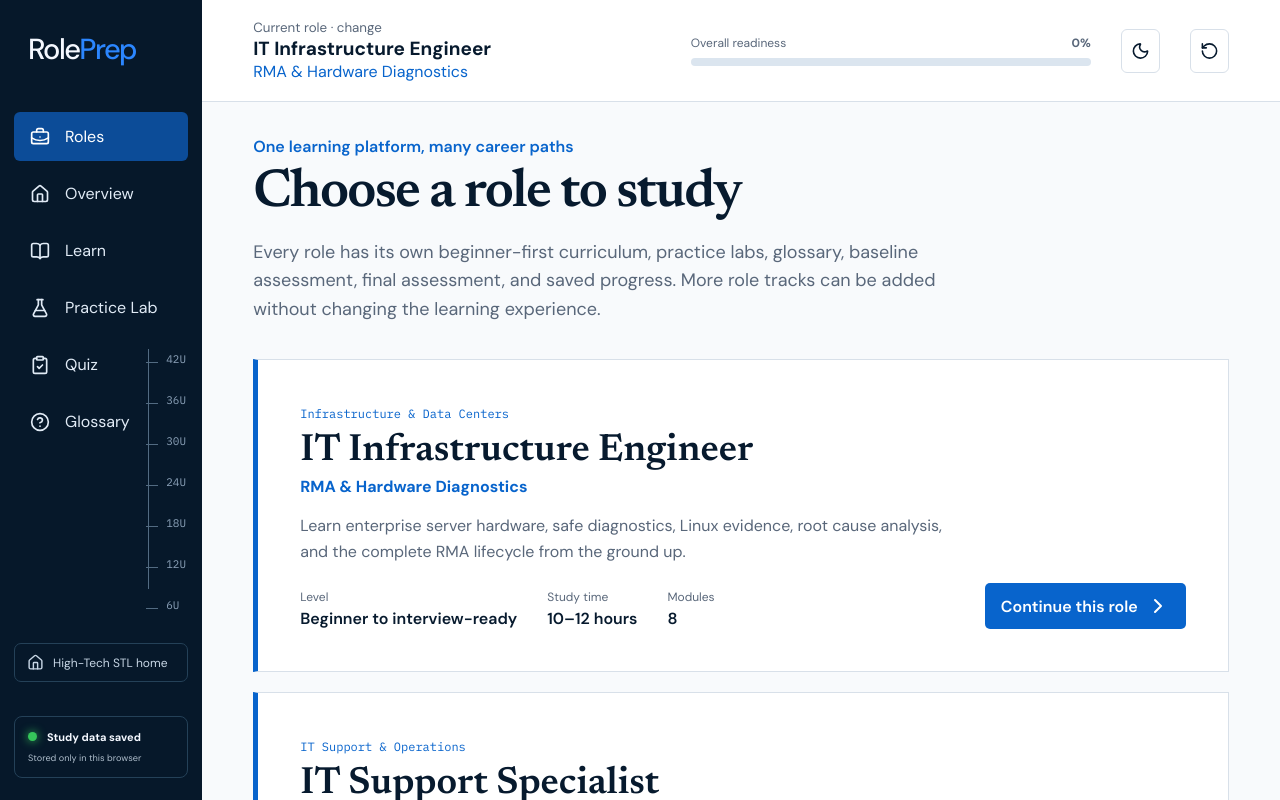
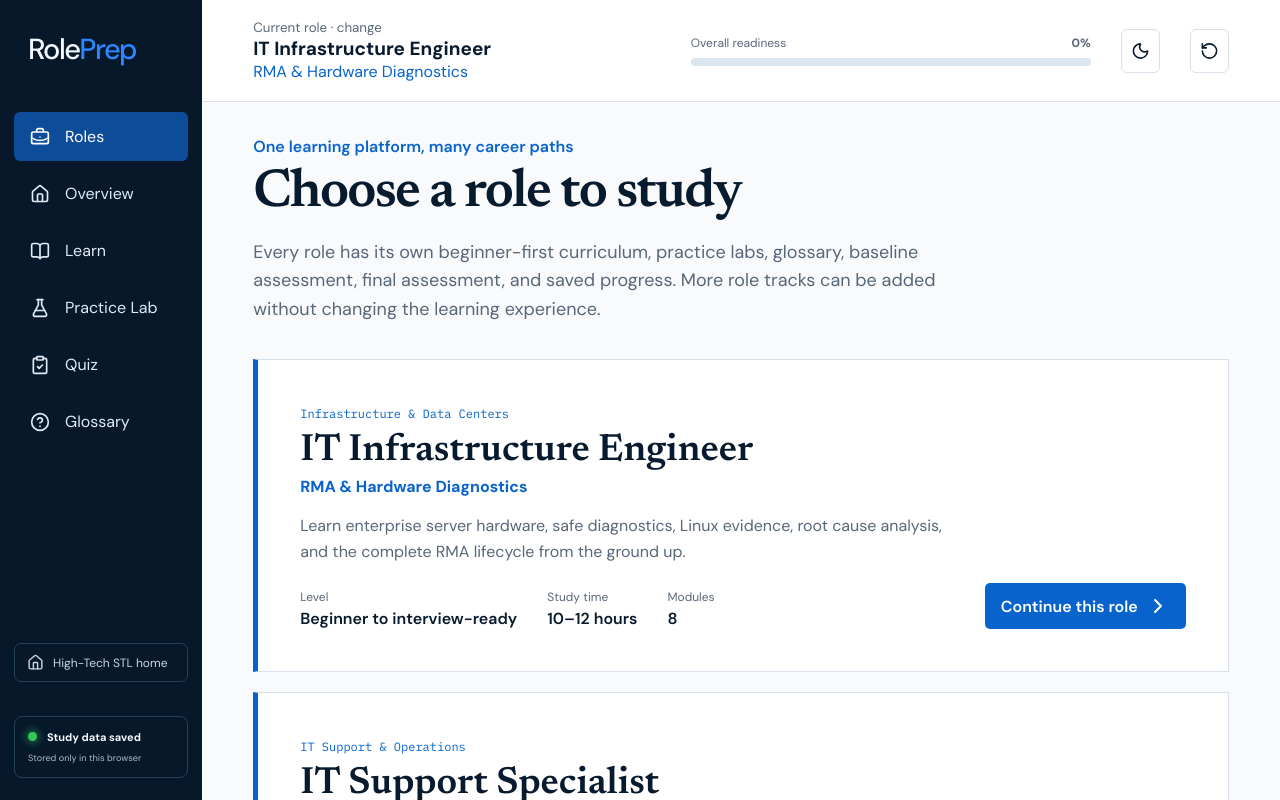
Before and after one commit to hightechstl/interview-prep, a React (Vite) app: page / in a window 1280 px wide. Shown: the top 800 px of the page. Built offline with nearby package versions, Linux system fonts and the light colour scheme.

Commit message:
Remove overlapping sidebar decoration

```diff
--- a/src/main.jsx
+++ b/src/main.jsx
@@ -61,7 +61,6 @@ const nav = [['roles', BriefcaseBusiness, 'Roles'], ['overview', Home, 'Overview
 function Sidebar({ view, open, navigate }) { return <aside className={`sidebar ${open ? 'open' : ''}`}>
   <div className="brand">Role<span>Prep</span></div>
   <nav>{nav.map(([id, Icon, label]) => <button key={id} className={view === id ? 'active' : ''} onClick={() => navigate(id)}><Icon size={20} />{label}</button>)}</nav>
-  <div className="rack-marks" aria-hidden="true">{[42,36,30,24,18,12,6].map(n => <span key={n}>{n}U</span>)}</div>
   <a className="site-return" href="https://hightechstl.com/"><Home size={17} />High-Tech STL home</a>
   <div className="system-status"><i /> <strong>Study data saved</strong><small>Stored only in this browser</small></div>
 </aside> }
```
